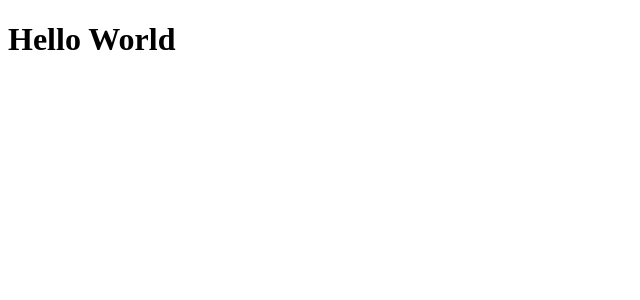
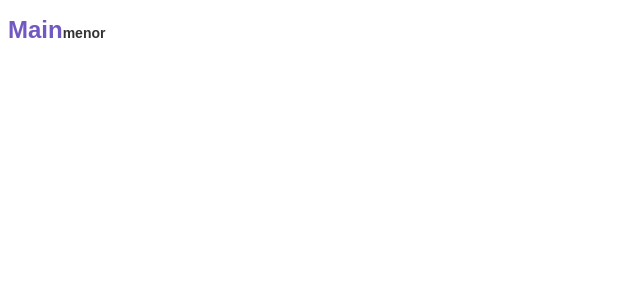
Before and after one commit to shindhi/poc_JS, a React (Create React App) app in the folder primeiroProjReactJS2/modulo05/: page / in a window 1280 px wide. Shown: the top 300 px of the page, without its empty margins (0-640 px from the left). Built offline with nearby package versions, Linux system fonts and the light colour scheme.

Commit message:
Styled-Component

```diff
--- a/primeiroProjReactJS2/modulo05/package.json
+++ b/primeiroProjReactJS2/modulo05/package.json
@@ -6,7 +6,8 @@
     "react": "^16.12.0",
     "react-dom": "^16.12.0",
     "react-router-dom": "^5.1.2",
-    "react-scripts": "3.2.0"
+    "react-scripts": "3.2.0",
+    "styled-components": "^4.4.1"
   },
   "scripts": {
     "start": "react-scripts start",
--- a/primeiroProjReactJS2/modulo05/src/App.js
+++ b/primeiroProjReactJS2/modulo05/src/App.js
@@ -1,11 +1,9 @@
 import React from 'react';
 
+import Routes from './routes';
+
 function App() {
-  return (
-    <div className="App">
-      <h1>Hello World</h1>
-    </div>
-  );
+  return <Routes />;
 }
 
 export default App;
--- /dev/null
+++ b/primeiroProjReactJS2/modulo05/src/pages/Main/index.js
@@ -0,0 +1,12 @@
+import React from 'react';
+
+import { Title } from './styles';
+
+export default function Main() {
+  return (
+    <Title error={false}>
+      Main
+      <small>menor</small>
+    </Title>
+  );
+}
--- /dev/null
+++ b/primeiroProjReactJS2/modulo05/src/pages/Main/styles.js
@@ -0,0 +1,12 @@
+import styled from 'styled-components';
+
+export const Title = styled.h1`
+  font-size: 24px;
+  color: ${props => (props.error ? 'red' : '#7159c1')};
+  font-family: Arial, Helvetica, sans-serif;
+
+  small {
+    font-size: 14px;
+    color: #333;
+  }
+`;
--- /dev/null
+++ b/primeiroProjReactJS2/modulo05/src/pages/Repository/index.js
@@ -0,0 +1,5 @@
+import React from 'react';
+
+export default function Repository() {
+  return <h1>Repository</h1>;
+}
--- /dev/null
+++ b/primeiroProjReactJS2/modulo05/src/routes.js
@@ -0,0 +1,16 @@
+import React from 'react';
+import { BrowserRouter, Switch, Route } from 'react-router-dom';
+
+import Main from './pages/Main';
+import Repository from './pages/Repository';
+
+export default function Routes() {
+  return (
+    <BrowserRouter>
+      <Switch>
+        <Route path="/" exact component={Main} />
+        <Route path="/repository" component={Repository} />
+      </Switch>
+    </BrowserRouter>
+  );
+}
```
Also changed, not shown: 1 other file (tests, documents, lock files or other folders).
